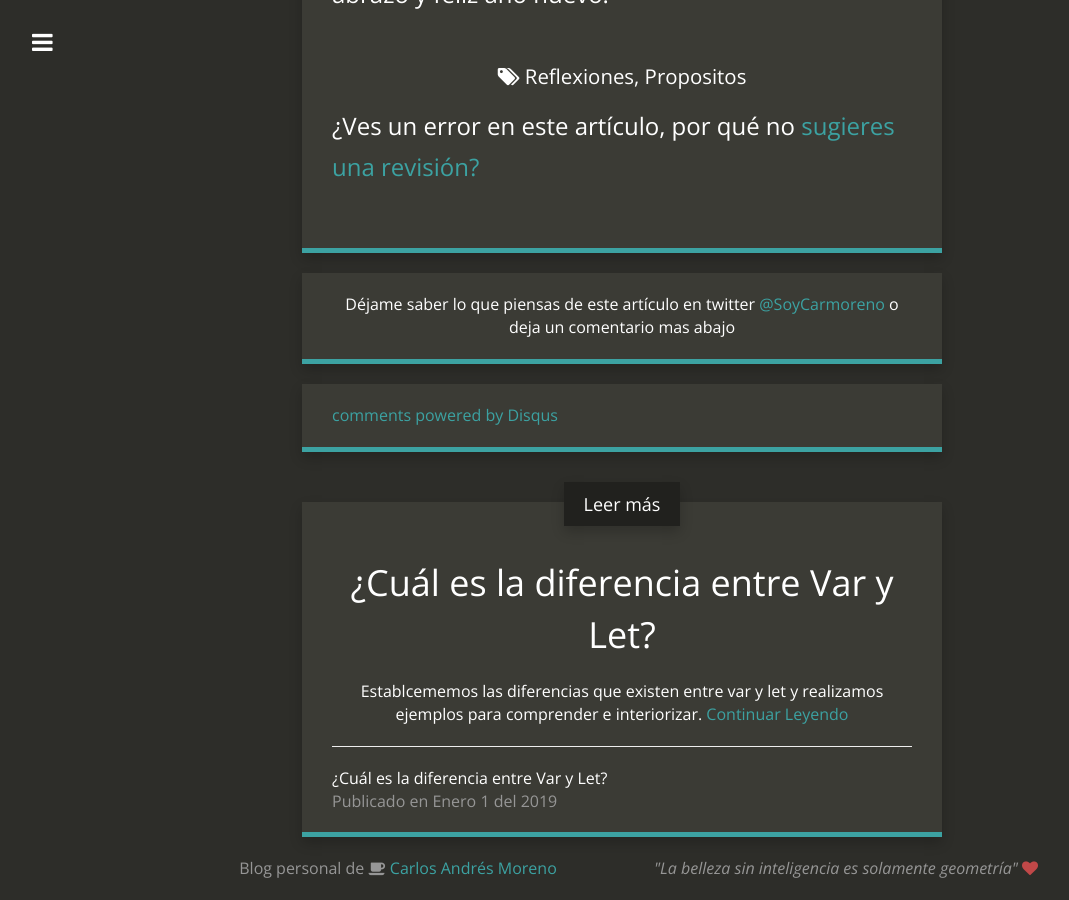
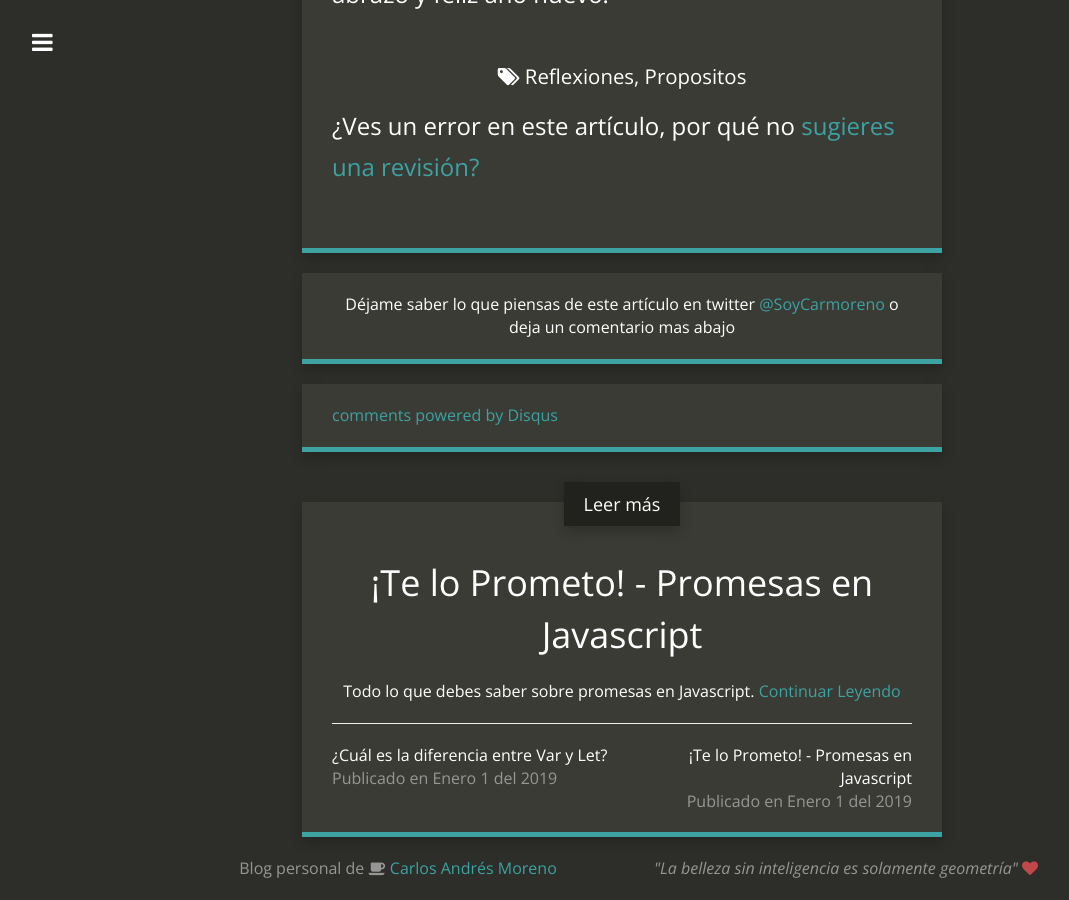
Before and after one commit to CarMoreno/carmoreno.github.io, a Jekyll site: the page built from _posts/2019-01-01-hola-2019-adios-2018.md, in a window 1280 px wide and 900 px high, scrolled down 6969 px. Shown: the whole window, without its empty margins (18-1087 px from the left). Built offline with Jekyll 4.4.1, drawn with Linux system fonts in a browser that asks for light colours; nearby versions of some CDN libraries; comment, search, counter and statistics services are not loaded; some of the changed lines change nothing that is shown.

Commit message:
cambio de version de fontawesome 4.6.3 a 4.7.0, se excluye carpeta vscode en .gitignore y nuevo articulo de manejo de promesas

```diff
--- a/_includes/head.html
+++ b/_includes/head.html
@@ -6,7 +6,7 @@
 
 <link rel="profile" href="https://gmpg.org/xfn/11" />
 <link rel="stylesheet" href="//netdna.bootstrapcdn.com/bootstrap/3.1.1/css/bootstrap.min.css">
-<link rel="stylesheet" href="//netdna.bootstrapcdn.com/font-awesome/4.6.3/css/font-awesome.css">
+<link rel="stylesheet" href="//netdna.bootstrapcdn.com/font-awesome/4.7.0/css/font-awesome.css">
 <link rel="stylesheet" type="text/css" media="all" href="{{ site.baseurl }}/css/style.css" />
 <link rel="stylesheet" type="text/css" media="all" href="{{ site.baseurl }}/css/jquery.mmenu.all.css" />
 <link rel="stylesheet" href="{{ site.baseurl }}/css/highlightjs.piperita.css">
--- /dev/null
+++ b/_posts/2019-10-22-Todo-Promesas-Javascript-Async-Await-Callbacks.md
@@ -0,0 +1,428 @@
+---
+layout: post
+title: ¡Te lo Prometo! - Promesas en Javascript
+date: 2019-10-22 18:03:19
+author: Carlos Andrés Moreno
+summary: Todo lo que debes saber sobre promesas en Javascript.
+categories: javascript
+thumbnail: handshake-o
+tags:
+  - Javascript
+  - Promesas
+---
+
+# Introducción
+
+Hace mucho tenía pensado realizar este artículo, pues en su momento fue un tema muy confuso para mi y quiero de alguna forma, orientar un poco al lector en la comprensión de las **tan** famosas _Promises_ de Javascript, presentes desde la versión ES6. El objetivo es realizar un repaso sobre las funciones callbacks, esto ayudará a entender de mejor forma las Promesas y luego explicaremos qué papel juega Async y Await en todo esto; esto último introducido a partir de ES7.
+
+A lo largo de este post trabajaremos con un ejemplo, el cual iremos modificando conforme se vaya avanzando. Sería excelente que el lector contara con conocimientos en Javascript básico, ya que no se explicarán aspectos como funciones flecha, métodos de arreglos (map, filter, forEach), string _templates_, entre otros.
+
+Por último, para este artículo se uso NodeJS versión 10.16.3, NPM 6.9.0 y Nodemon 1.19.4 sobre Windows 10 de 64 bits.
+
+### Hablemos de Callbacks
+
+Mira detenidamente el siguiente fragmento de código:
+
+{% highlight javascript %}
+setTimeout( function () {
+    console.log('Hola Mundo');
+}, 3000);
+{% endhighlight %}
+
+Espero que te sea familiar; <a href='https://developer.mozilla.org/es/docs/Web/API/WindowTimers/setTimeout' _target='_blank'>setTimeout</a> **es la función principal, que ejecuta otra función** enviada por parámetro después de cierto tiempo. El ejemplo anterior esperará 3 segundos, luego ejecutará la función anónima que muestra por consola el típico "Hola Mundo". La función anónima es, en este ejemplo, la función callback.
+
+> La función callback es una función que se ejecuta desde una función principal.
+
+Lo anterior podemos reescribirlo de esta forma, para verlo más claro:
+
+{% highlight javascript %}
+let callback = function () {
+    console.log('Hola Mundo');
+}
+setTimeout( callback , 3000); // Bien
+setTimeout( callback() , 3000); // Mal
+{% endhighlight %}
+
+Como ves, es la definición de la función en sí misma, la que es pasada como parámetro, es decir, la función no se ejecuta en el parámetro, esto es muy importante.
+
+Ahora, se realizará un ejemplo que será utilizado desde este punto del artículo en adelante. En tu editor de texto favorito, crea un nuevo archivo llamado _callback.js_ y escribe el siguiente código
+
+{% highlight javascript %}
+/**
+Simulamos una base de datos de 3 empleados: Carlos,
+Andrés y Juan, y los salarios que ellos ganan relacionados
+por su ID:
+
+- Carlos gana 2000
+- Andrés gana 5000
+- Juan no posee información de salario en el momento.
+**/
+let empleados = [
+    { id: 1, nombre: 'Carlos' },
+    { id: 2, nombre: 'Andrés' },
+    { id: 3, nombre: 'Juan' }
+]
+
+let salarios = [
+    { id: 1, salario: 2000 },
+    { id: 2, salario: 3000}
+];
+
+/**
+- Retorna el empleado por ID
+- @param {} id
+- @param {} callback
+**/
+let getEmpleado = (id, callback) => {
+
+    // Buscamos el empleado por su id
+    let empleadoDB = empleados.find( empleado => empleado.id === id);
+    if(!empleadoDB) {
+        // Si el empleado no existe, entonces el primer argumento de
+        // callback será un mensaje de error, y como segundo parametro
+        // no tendrá nada, pues no se encontró el empleado
+        callback(`El empleado con ID ${id} no existe en la base de datos`);
+    }
+    else {
+        // No hay error (null como primer parametro), como segundo
+        // parametro mandamos el empleado encontrado, este lo
+        // obtendremos despues cuando llamemos a la funcion
+        // getEmpleado, sigue leyendo..
+        callback(null, empleadoDB);
+    }
+
+  }
+  {% endhighlight %}
+
+En las primeras líneas, se tienen datos de prueba: Tres empleados y la información de sus salarios, exceptuando a Juan, del cuál no se sabe esta información.
+
+Ahora presta atención a la función _getEmpleado_, el cual recibe como parámetros el ID del empleado y una función callback que se ejecutará desde el cuerpo de la función. También fíjate en la sentencia `callback(null, empleadoDB)`, esto nos dice que, el parámetro callback debe ser una función que reciba dos argumentos. Dos argumentos que, por lo general son `error` y `response` **en ese orden**.
+
+Con base en lo anterior, para la sentencia `callback(null, empleadoDB)` estamos diciendo que no hay error alguno y que por favor, nos devuelva el empleado que encontró. Y en `` callback(`El empleado con ID ${id} no existe en la base de datos`); `` estamos devolviendo un mensaje de error y como, el empleado no se encontró, entonces no existe el segundo argumento.
+
+Es hora de ejecutar la función _getEmpleado_ para que mires cómo se puede obtener el empleado y los errores (si es que hay alguno). Al final del archivo, escribe lo siguiente:
+
+{% highlight javascript %}
+getEmpleado(3, (error, empleado) => {
+    if (error) {
+        console.log(error);
+        return;
+    }
+    console.log('El empleado de la base de datos es: ', empleado);
+})
+{% endhighlight %}
+
+La anterior sentencia, ejecuta la función _getEmpleado_, el cual recibe como ID el número 3 y como callback una _arrow function_ con dos argumentos: `error` y `empleado`. Si existe un error, entonces lo pinta en consola y sale de la función callback (anónima además) con un `return`, de lo contrario entonces muestra en consola el registro del empleado.
+
+La anterior llamada también se puede reescribir así, para verlo más claro:
+
+{% highlight javascript %}
+let callback = (error, empleado) => {
+    if(error) {
+        console.log(error);
+        return;
+    }
+    console.log('El empleado de la base de datos es: ', empleado);
+}
+
+getEmpleado(3, callback);
+{% endhighlight %}
+
+Para probarlo, abre una terminal y escribe en ella `node callback.js` o bien, si tienes instalado nodemon `nodemon callback.js`; intenta colocar un ID que no exista en la base de datos, y mira qué ocurre.
+
+Ahora imagina que quieres averiguar el salario del empleado, la función _getSalario_ sería mas o menos así:
+
+{% highlight javascript %}
+/**
+- Retorna la informacion del salario de un empleado
+- @param {} empleado
+- @param {} callback
+**/
+  let getSalario = (empleado, callback) => {
+    // Buscamos el salario segun el id del empleado
+    let salarioDB = salarios.find( salario => empleado.id === salario.id);
+    if(!salarioDB) {
+        callback(`No se encontró un salario para el empleado ${empleado.nombre.toUpperCase()}`);
+    }
+    else {
+        // parametro error null (no hay error),
+        // en el segundo parametro armamos un objeto que
+        // sera lo que obtendremos cuando llamemos la funcion getSalario
+        callback(null, {
+            nombre: empleado.nombre,
+            salario: salarioDB.salario,
+            id: empleado.id
+        });
+    }
+  }
+  {% endhighlight %}
+
+La función _getSalario_ recibe entonces un empleado y una función callback que nos retorna si hubo error o el objeto con la informacion necesaria. Para llamar a la función _getSalario_, primero debemos obtener el empleado, así:
+
+{% highlight javascript %}
+// Primero obtenemos el empleado
+getEmpleado(4, (error, empleado) => {
+    if(error) {
+        console.log(error);
+        return;
+    }
+    // Si llegamos acá fue porque no hubo
+    // error y tenemos en 'empleado' la
+    // información, así que llamamos a getSalario
+
+    getSalario(empleado, (error, salario) => {
+        if(error) {
+            console.log(error);
+            return;
+        }
+        // Mostramos el objeto con la info. del salario
+        console.log('El salario de la base de datos es:', salario);
+    })
+    console.log('El empleado de la base de datos es: ', empleado);
+
+});
+{% endhighlight %}
+
+### Problemas de los Callbacks
+
+¿Qué tal si necesitas una función que requiera el salario de un empleado para alguna lógica en específico? ... Tendrás que hacer mas llamados, anidados y el código se vuelve inmantenible.
+
+{% highlight javascript %}
+// Primero obtenemos el empleado
+getEmpleado(4, (error, empleado) => {
+    ...
+    getSalario(empleado, (error, salario) => {
+        ...
+        getPrimaExtralegal(salario, (error, primaExtralegal) => {
+            ...
+            getOtraFuncion(..)
+            ....
+            ...
+        })
+    })
+}
+
+Bueno, acá es donde vienen las promesas a echarnos una mano.
+{% endhighlight %}
+
+# Promesas al rescate
+
+### ¿Qué son las promesas?
+
+Una Promesa no es nada más que un Objeto al que se le asignan funciones callback para representar el éxito o el fracaso de una operación asíncrona; en lugar de pasar callbacks a una función como hicimos anteriormente, haremos que nuestras funciones retornen objetos Promise y luego adjuntaremos callbacks de error y éxito. Miremos cómo quedaría nuestro ejemplo si ahora trabajáramos con Promesas.
+
+Te aconsejo, crees un nuevo archivo llamado _promesas.js_ y en el, escribe lo siguiente:
+
+{% highlight javascript %}
+/**
+Simulamos una base de datos de 3 empleados: Carlos,
+Andrés y Juan, y los salarios que ellos ganan relacionados
+por su ID:
+
+- Carlos gana 2000
+- Andrés gana 5000
+- Juan no posee información de salario en el momento.
+**/
+
+let empleados = [
+    { id: 1, nombre: 'Carlos' },
+    { id: 2, nombre: 'Andrés' },
+    { id: 3, nombre: 'Juan' }
+]
+
+let salarios = [
+    { id: 1, salario: 2000 },
+    { id: 2, salario: 3000}
+];
+
+/**
+- Retorna una promesa que tiene los empleados
+- @param {} id : SOLO RECIBE UN ID, NO RECIBE CALLBACKS!!
+**/
+let getEmpleado = (id) => {
+    return new Promise( (resolve, reject) => {
+        let empleadoDB = empleados.find( empleado => empleado.id === id);
+        if(!empleadoDB) {
+            // Algo salio mal, entonces usamos reject
+            reject(`El empleado con ID ${id} no existe en la BBDD`);
+        }
+        else {
+            // Todo OK, usamos resolve para devolver nuestro objeto.
+            resolve(empleadoDB);
+        }
+    });
+}
+  {% endhighlight %}
+
+La función _getEmpleado_ a sido re-definida y ahora retorna un objeto Promise, miremos a detalle cada aspecto importante:
+
+1. _Promise_ es un objeto de Javascript que recibe una función con dos argumentos, por estandar, llamamos a estos argumentos `resolve` (cuando toda ha ido OK y vamos a retornar los datos correctos) y `reject` (cuando a habido algún error).
+
+2. Ambos argumentos, `resolve` y `reject` son funciones, ¿lo alcanzas a ver?. Mira por ejemplo cuando llamamos a `reject` cuando ha sucedido un error: **reject(`El empleado con ID ${id} no existe en la base de datos`);** y a `resolve`, cuando todo ha ido bien y vamos a retornar los datos: **resolve(empleadoDB)**.
+
+> Usa Promesas en lugar de funciones callbacks, siempre que puedas.
+
+Ahora, ¿Cómo podemos ejecutar esta función?. Escribe lo siguiente:
+
+{% highlight javascript %}
+getEmpleado(1).then( empleado => {
+    console.log('El empleado de la Base de datos es: ',empleado);
+})
+.catch(error => console.log(error));
+{% endhighlight %}
+
+El método _then_ del objeto _Promise_, recibe una función que será ejecutada cuando todo está bien (es decir, nuestro `resolve`). Y el método catch, recibe una función que será ejecutada cuando hubo algún error (exacto, el `reject`). Tal vez, así lo veas mas claro:
+
+{% highlight javascript %}
+
+let resolve = empleado => {
+    console.log('El empleado de la Base de datos es: ', empleado);
+}
+
+let reject = error => {
+    console.log(error)
+}
+
+getEmpleado(1).then( resolve ).catch( reject );
+{% endhighlight %}
+
+Ahora abre una terminal y escribe `node promesas.js` y mira lo que ocurre. Deberías ver lo mismo, que cuando usamos callbacks puras, en lugar de Promesas.
+
+La función _getSalario_ también la podemos reescribir para que retorne una _Promise_, en este caso, quedaría de la siguiente forma:
+
+{% highlight javascript %}
+
+/**
+@param {} empleado
+**/
+let getSalario = (empleado) => {
+    return new Promise( (resolve, reject) => {
+        let salarioDB = salarios.find( salario => empleado.id === salario.id);
+        if(!salarioDB) {
+            // Algo salio mal, entonces usamos reject
+            reject(`No se encontró un salario para el empleado ${empleado.nombre.toUpperCase()}`);
+        }
+        else {
+            // Todo OK, usamos resolve para devolver nuestro objeto.
+            resolve({
+                nombre: empleado.nombre,
+                salario: salarioDB.salario,
+                id: empleado.id
+            });
+        }
+    });
+}
+{% endhighlight %}
+
+Ahora ya no tendríamos que anidar funciones dentro de otras, para poder obtener el salario de un empleado en particular, ya que las promesas se ejecutan secuencialmente. Apenas termina una, sigue la otra en el orden en que son colocadas. Para obtener el salario con base al empleado, podríamos hacer esto:
+
+{% highlight javascript %}
+getEmpleado(1).then( empleado => {
+    /** En este primer "then" estamos resolviendo
+    exitosamente la Promise devuelta por el
+    método getEmpleado.
+    Retornamos la función getSalario con el
+    empleado en particular, como ya vimos, getSalario
+    devuelve una nueva Promise. Entonces
+    podemos "encadenar" otro "then" mas abajo que hará alusión
+    a la Promise retornada por el método getSalario. **/
+    return getSalario(empleado);
+})
+.then( objInfoSalario => {
+    // En este segundo "then" estamos resolviendo exitosamente la
+    // Promesa devuelta por el método getSalario.
+    console.log(`El salario de ${objInfoSalario.nombre} es ${objInfoSalario.salario}$`);
+})
+.catch(error => console.log(error));
+// Este catch, nos sirve para cualquier error, ya sea de la Promise
+// devuelta por el método getEmpleado o por el método getSalario.
+{% endhighlight %}
+
+A lo anterior se le conoce como promesas en cadena, al resolver la primera promesa, debemos retornar la segunda para que sea resuelta inmediatamente después, y así sí existiera una tercera o cuarta promesa. Prueba ejecutando `node promesas.js`
+
+Es una sintaxis un poco extraña, nada intuitiva, pero que funciona. Sería genial que existiera una forma mejor de "encadenar" promesas, ¿no crees?. Bueno, acá es donde entran en acción _Async_ y _Await_
+
+# Nuestros amigos Async y Await.
+
+_Async_ y _Await_ fueron pensados para el manejo de promesas, cuando anteponemos la palabra _async_ a una función, está retornará inmediatamente una promesa sin necesidad de que usemos el objeto Promise que vimos anteriormente. El resolve será lo que sea que retorne en sí misma la función _async_. Y el reject será lanzado sí hubo algún error dentro de la función.
+
+La palabra _await_ es usada antes del llamado a una función que retorna una promesa y fuerza a esperar a que esta sea resuelta. Algo importante que aclarar acá es que _await_ solo puede ser usada dentro de una función _async_.
+
+Lo mejor es ver esto en acción con el ejemplo que hemos venido trabajando. Crea un nuevo archivo con nombre `async-await.js` y escribe lo siguiente:
+
+{% highlight javascript %}
+let empleados = [
+    { id: 1, nombre: 'Carlos' },
+    { id: 2, nombre: 'Andrés' },
+    { id: 3, nombre: 'Juan' }
+]
+
+let salarios = [
+    { id: 1, salario: 2000 },
+    { id: 2, salario: 3000}
+];
+
+/**
+ * Retorna una promesa que tiene los empleados
+ * @param {*} id
+ */
+let getEmpleado = async(id) => {
+
+    let empleadoDB = empleados.find( empleado => empleado.id === id);
+    if(!empleadoDB) {
+        throw new Error(`El empleado con ID ${id}  no existe en la base de datos`);
+    }
+    else {
+        return empleadoDB;
+    }
+}
+
+/**
+ *
+ * @param {*} empleado
+ */
+let getSalario = async(empleado) => {
+    let salarioDB = salarios.find( salario => empleado.id === salario.id);
+    if(!salarioDB) {
+        throw new Error(`No se encontró un salario para el empleado ${empleado.nombre.toUpperCase()}`);
+    }
+    else {
+        return {
+            nombre: empleado.nombre,
+            salario: salarioDB.salario,
+            id: empleado.id
+        };
+    }
+}
+
+let getInformacion = async(id) => {
+    let empleado = await getEmpleado(id);
+    let respuesta = await getSalario(empleado);
+    return `El empleado ${respuesta.nombre} tiene un salario de ${respuesta.salario}$`;
+}
+
+getInformacion(3).then( mensaje => {
+    console.log(mensaje);
+})
+.catch( error => {
+    console.log('error :', error);
+})
+{% endhighlight %}
+
+Fíjate ahora cómo están construidas las funciones _getEmpleado_ y _getSalario_ usando la palabra _async_, esto hace que estas funciones retornen promesas. Si la promesa se resuelve exitosamente, entonces tendremos lo que sea que la función retorne. Para el caso de la función _getEmpleado_ será un empleado en específico, mientras que para la función _getSalario_, será un objeto escrito por nosotros con las propiedades _id_, _nombre_ y _salario_.
+
+En caso de que la promesa no se resuelva exitosamente, entonces debemos contralor esto lanzando nosotros mismo la excepción, para ello usamos _throw new Error (...)_. Ahora fijémonos en la función _getInformacion_, la cual recibe un id de empleado. Como ves, también retorna una promesa (esta definida como _async_) y, es en esta función donde usamos las funciones _getEmpleado_ y _getSalario_, anteponiendo la palabras reservada _await_ en ambos llamados; con esto estamos dando la instrucción a nuestro programa de que por favor espere a que las promesas que retornan dichas funciones, sean resueltas. Como ves, dá la ilusión de que el programa fuera síncrono.
+
+Si la promesa que retorna la función _getInformación_ es resuelta de manera exitosa, entonces tendremos un _string_ informativo con los datos de salario del usuario, según el id proporcionado. En las últimas líneas, realizamos el llamado a la función _getInformacion_ resolviéndola con _then_ y mostrando por consola la información. Y obteniendo alguna excepción que pueda ocurrir con _catch_.
+
+Para probar este código, puedes escribir en el terminal `node async-await.js`
+
+# Código en Github
+
+En el siguiente [repositorio](https://github.com/CarMoreno/TeLoPrometo), tendrás el código del ejemplo que realizamos en este artículo.
+
+# Conclusiones
+
+Espero que luego de haber terminado de leer este artículo, tengas un panorama más aterrizado del manejo de Promesas. Recuerda que para interiorizar no hay nada mejor que practicar. Comenta más abajo si tienes alguna duda al respecto o si quieres aportar algo que tal vez, no esté comentado acá.
+
+Gracias por llegar hasta acá y nos vemos en otro artículo. {% highlight python %}print("Hasta pronto"){% endhighlight %}
```
Also changed, not shown: 1 other file.
